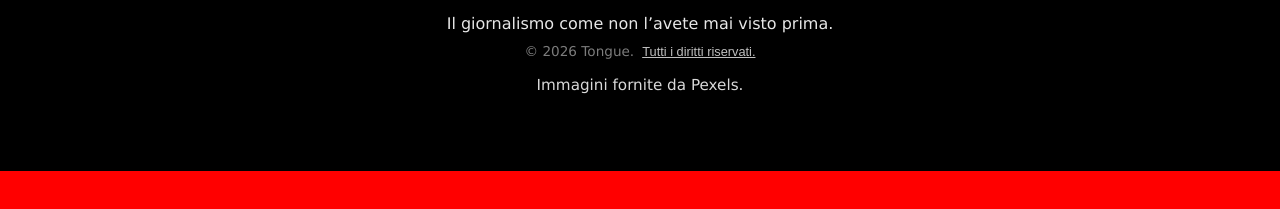
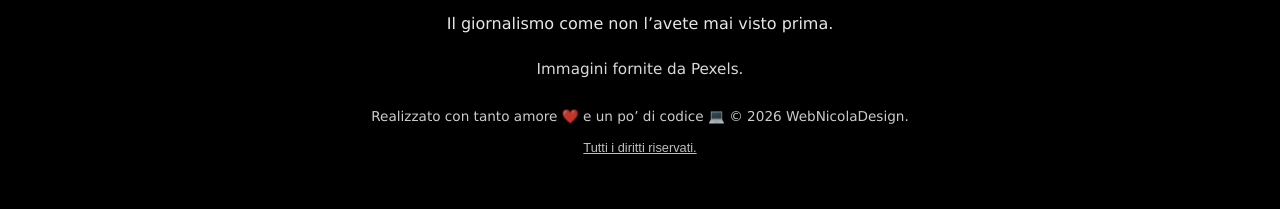
Before and after one commit to NicolaWebDevelop/Tonque, a website built with Vite: page index.html in a window 1280 px wide. Shown: the part 2504-2713 px from the top of the page. Before the commit the page ends 2675 px from the top, so only its background shows below. Built offline with nearby package versions, Linux system fonts and the light colour scheme; no server answers.

Commit message:
Aggiunge firma WebNicolaDesign al footer

```diff
--- a/index.html
+++ b/index.html
@@ -147,15 +147,19 @@
 
           <p class="footer-claim">Il giornalismo come non l’avete mai visto prima.</p>
 
+          <p class="pexels-credit">
+            Immagini fornite da
+            <a href="https://www.pexels.com" target="_blank" rel="noopener noreferrer">Pexels</a>.
+          </p>
+
+          <p class="footer-made-by">
+            Realizzato con tanto amore ❤️ e un po’ di codice 💻 © 2026
+            <a href="https://nicolawebdevelop.github.io/WebNicolaDesign/" target="_blank" rel="noopener noreferrer">WebNicolaDesign</a>.
+          </p>
+
           <div class="footer-legal">
-            <span class="footer-copy"> © 2026 Tongue. </span>
-
             <button id="open-legal" class="footer-link" type="button">Tutti i diritti riservati.</button>
           </div>
-          <p class="pexels-credit">
-            Immagini fornite da
-            <a href="https://www.pexels.com" target="_blank" rel="noopener noreferrer"> Pexels. </a>
-          </p>
         </div>
       </div>
     </footer>
--- a/src/scss/sections/_footer.scss
+++ b/src/scss/sections/_footer.scss
@@ -94,3 +94,20 @@
   text-decoration: underline;
   font-size: inherit;
 }
+
+
+.footer-made-by {
+  margin-top: 0.75rem;
+  font-size: 0.85rem;
+  opacity: 0.8;
+  text-align: center;
+
+  a {
+    color: inherit;
+    text-decoration: none;
+
+    &:hover {
+      text-decoration: underline;
+    }
+  }
+}
```
